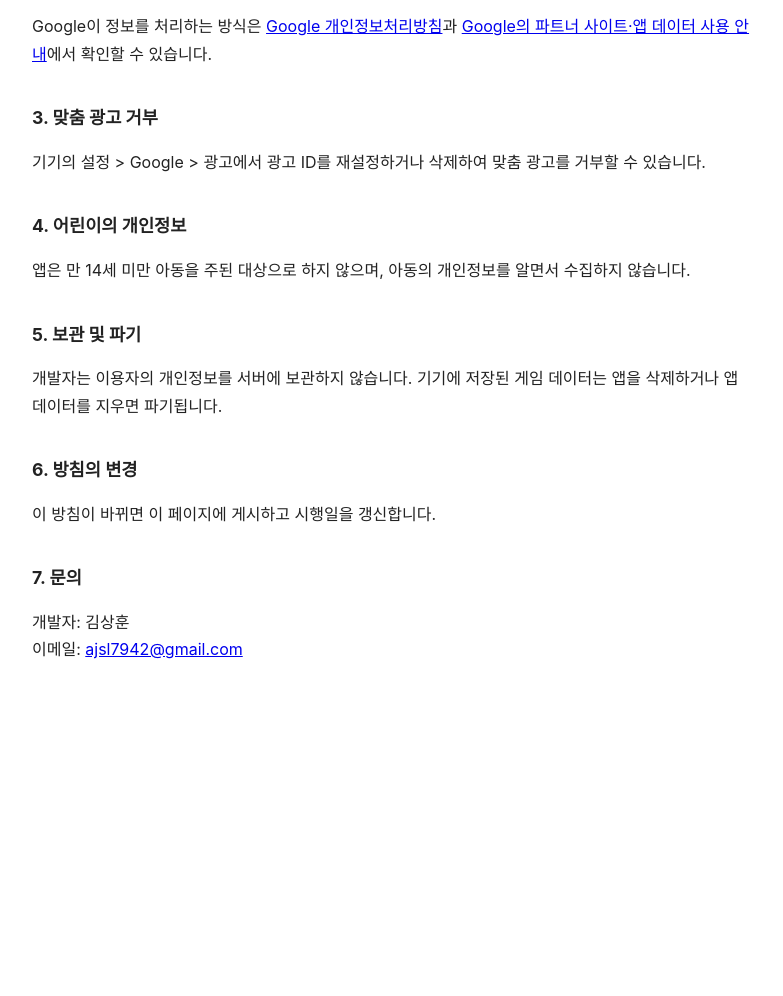
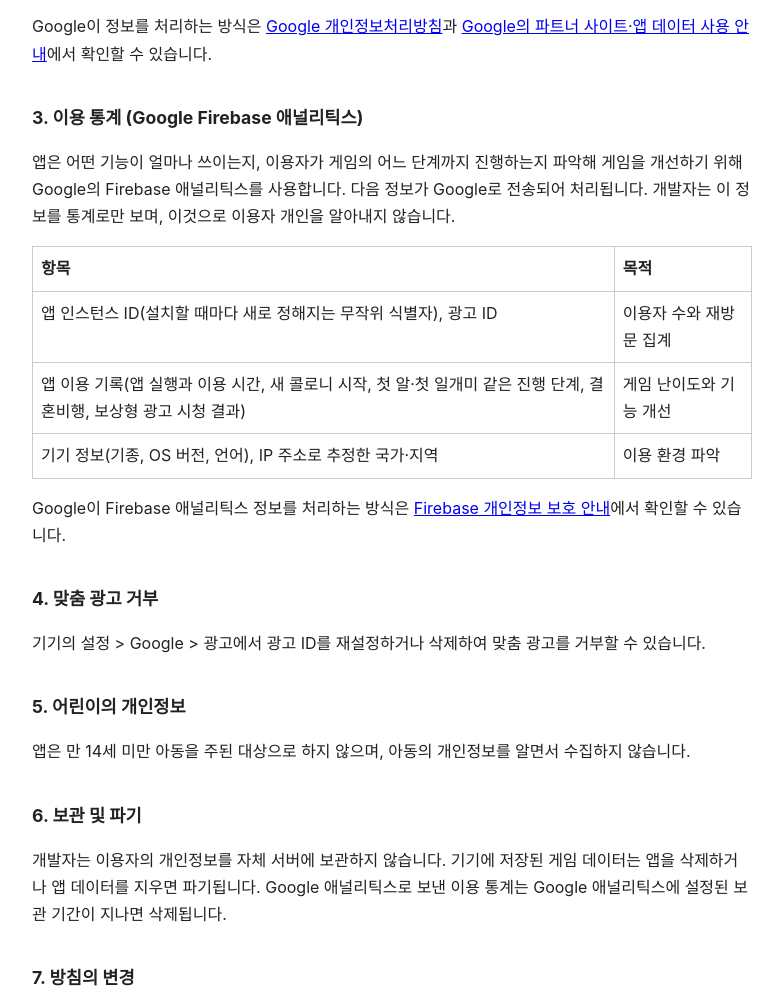
Before and after one commit to ajsl7942/ajsl7942.github.io, a plain HTML site: page antkeeper/privacy.html in a window 1280 px wide. Shown: the part 706-1702 px from the top of the page, without its empty margins (248-1031 px from the left). Before the commit the page ends 1450 px from the top, so only its background shows below. Drawn offline with Linux system fonts and the light colour scheme.

Commit message:
개미키우기 개인정보처리방침에 Firebase 애널리틱스 이용 통계 추가
Co-Authored-By: Claude Opus 5.5 <noreply@anthropic.com>

```diff
--- a/antkeeper/privacy.html
+++ b/antkeeper/privacy.html
@@ -16,7 +16,7 @@
 <p>「개미키우기」(이하 "앱")는 이용자의 개인정보를 소중히 다루며, 아래와 같이 처리합니다.</p>
 
 <h2>1. 앱이 직접 수집하는 정보</h2>
-<p>앱은 회원 가입이나 로그인을 요구하지 않으며, 이름·이메일·전화번호 같은 개인정보를 직접 수집하지 않습니다. 게임 진행 상황(콜로니 상태, 관찰일지, 도감 기록)은 이용자의 기기 안에만 저장되고 개발자의 서버로 전송되지 않습니다. 앱을 삭제하면 이 데이터도 함께 삭제됩니다.</p>
+<p>앱은 회원 가입이나 로그인을 요구하지 않으며, 이름·이메일·전화번호 같은 개인정보를 직접 수집하지 않습니다. 게임 저장 데이터(콜로니 상태, 관찰일지, 도감 기록)는 이용자의 기기 안에만 저장되고, 앱을 삭제하면 함께 삭제됩니다. 다만 게임을 개선하기 위해 아래 3항의 이용 통계를 Google로 보냅니다.</p>
 
 <h2>2. 광고를 위해 제3자가 수집하는 정보</h2>
 <p>앱은 보상형 광고를 보여 주기 위해 Google AdMob을 사용합니다. 광고를 불러오고 표시하는 과정에서 Google이 다음 정보를 수집·처리할 수 있습니다.</p>
@@ -29,19 +29,29 @@
 </table>
 <p>Google이 정보를 처리하는 방식은 <a href="https://policies.google.com/privacy">Google 개인정보처리방침</a>과 <a href="https://policies.google.com/technologies/partner-sites">Google의 파트너 사이트·앱 데이터 사용 안내</a>에서 확인할 수 있습니다.</p>
 
-<h2>3. 맞춤 광고 거부</h2>
+<h2>3. 이용 통계 (Google Firebase 애널리틱스)</h2>
+<p>앱은 어떤 기능이 얼마나 쓰이는지, 이용자가 게임의 어느 단계까지 진행하는지 파악해 게임을 개선하기 위해 Google의 Firebase 애널리틱스를 사용합니다. 다음 정보가 Google로 전송되어 처리됩니다. 개발자는 이 정보를 통계로만 보며, 이것으로 이용자 개인을 알아내지 않습니다.</p>
+<table>
+  <tr><th>항목</th><th>목적</th></tr>
+  <tr><td>앱 인스턴스 ID(설치할 때마다 새로 정해지는 무작위 식별자), 광고 ID</td><td>이용자 수와 재방문 집계</td></tr>
+  <tr><td>앱 이용 기록(앱 실행과 이용 시간, 새 콜로니 시작, 첫 알·첫 일개미 같은 진행 단계, 결혼비행, 보상형 광고 시청 결과)</td><td>게임 난이도와 기능 개선</td></tr>
+  <tr><td>기기 정보(기종, OS 버전, 언어), IP 주소로 추정한 국가·지역</td><td>이용 환경 파악</td></tr>
+</table>
+<p>Google이 Firebase 애널리틱스 정보를 처리하는 방식은 <a href="https://firebase.google.com/support/privacy">Firebase 개인정보 보호 안내</a>에서 확인할 수 있습니다.</p>
+
+<h2>4. 맞춤 광고 거부</h2>
 <p>기기의 설정 &gt; Google &gt; 광고에서 광고 ID를 재설정하거나 삭제하여 맞춤 광고를 거부할 수 있습니다.</p>
 
-<h2>4. 어린이의 개인정보</h2>
+<h2>5. 어린이의 개인정보</h2>
 <p>앱은 만 14세 미만 아동을 주된 대상으로 하지 않으며, 아동의 개인정보를 알면서 수집하지 않습니다.</p>
 
-<h2>5. 보관 및 파기</h2>
-<p>개발자는 이용자의 개인정보를 서버에 보관하지 않습니다. 기기에 저장된 게임 데이터는 앱을 삭제하거나 앱 데이터를 지우면 파기됩니다.</p>
+<h2>6. 보관 및 파기</h2>
+<p>개발자는 이용자의 개인정보를 자체 서버에 보관하지 않습니다. 기기에 저장된 게임 데이터는 앱을 삭제하거나 앱 데이터를 지우면 파기됩니다. Google 애널리틱스로 보낸 이용 통계는 Google 애널리틱스에 설정된 보관 기간이 지나면 삭제됩니다.</p>
 
-<h2>6. 방침의 변경</h2>
+<h2>7. 방침의 변경</h2>
 <p>이 방침이 바뀌면 이 페이지에 게시하고 시행일을 갱신합니다.</p>
 
-<h2>7. 문의</h2>
+<h2>8. 문의</h2>
 <p>개발자: 김상훈<br>이메일: <a href="mailto:ajsl7942@gmail.com">ajsl7942@gmail.com</a></p>
 </body>
 </html>
```
